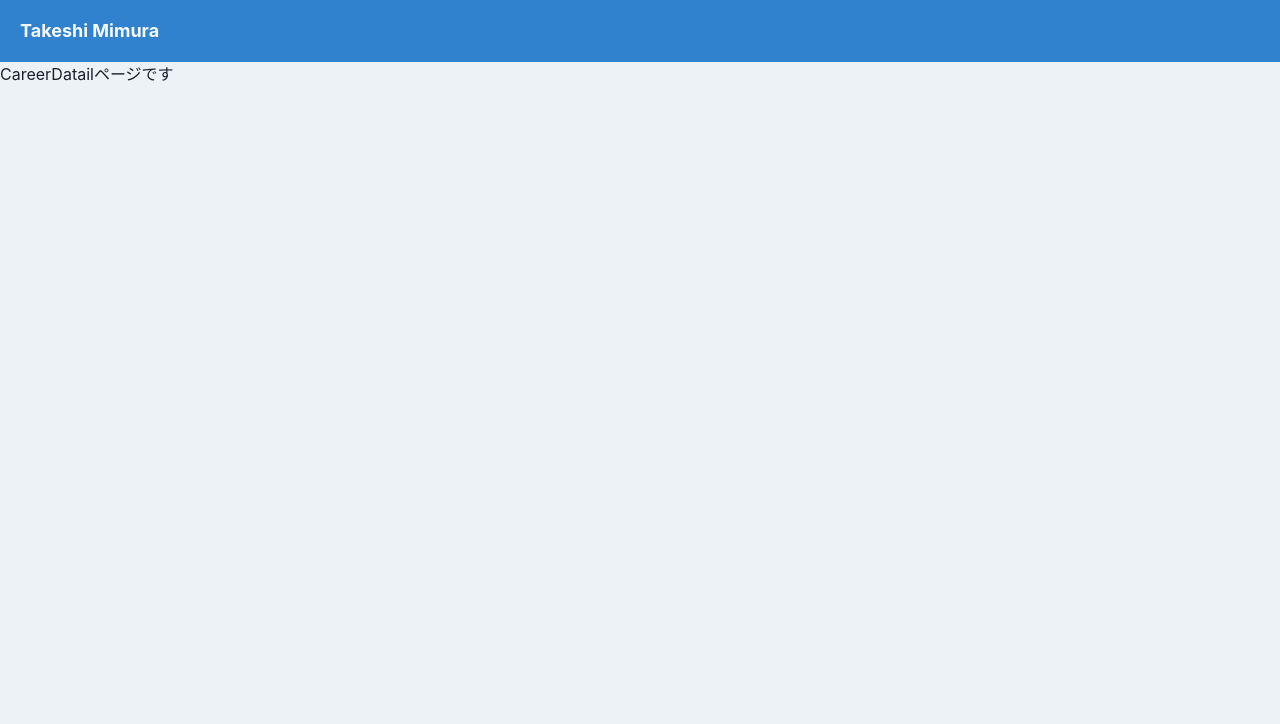
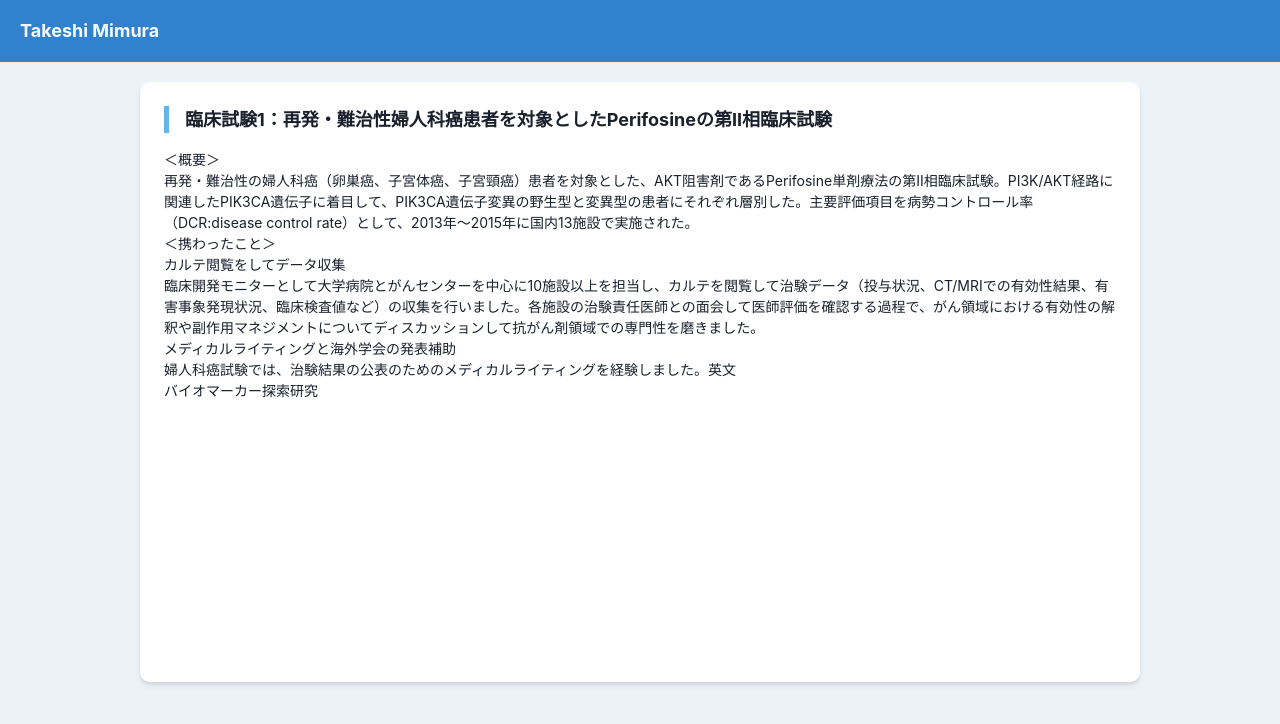
Before and after one commit to Mimu-salon/my-portfolio, a React (Create React App) app: page /carrer_datail in a window 1280 px wide. Shown: the top 724 px of the page. Built offline with nearby package versions, Linux system fonts and the light colour scheme.

Commit message:
✨ CancerDatailページのレイアウト作成

```diff
--- a/src/components/pages/CareerDatail.tsx
+++ b/src/components/pages/CareerDatail.tsx
@@ -1,3 +1,4 @@
+import { Box, Stack, Text } from '@chakra-ui/layout';
 import { memo, VFC } from 'react';
 import { HeaderCareerDatail } from '../organisms/layout/header/HeaderCareerDatail';
 
@@ -5,7 +6,40 @@ export const CareerDatail: VFC = memo(() => {
   return (
     <>
       <HeaderCareerDatail />
-      <p>CareerDatailページです</p>
+      <Box
+        maxW='1000px'
+        minH='600px'
+        bg='white'
+        borderRadius='10px'
+        shadow='md'
+        mt={5}
+        p={6}
+        mx='auto'
+        _hover={{ cursor: 'pointer', opacity: 0.8 }}>
+        <Stack spacing={4}>
+          <Text fontSize='lg' fontWeight='bold' borderLeft='solid' borderColor='blue.300' borderLeftWidth='5px' pl={4}>
+            臨床試験1：再発・難治性婦人科癌患者を対象としたPerifosineの第II相臨床試験
+          </Text>
+          <Text fontSize='sm'>
+            ＜概要＞
+            <br />
+            再発・難治性の婦人科癌（卵巣癌、子宮体癌、子宮頸癌）患者を対象とした、AKT阻害剤であるPerifosine単剤療法の第II相臨床試験。PI3K/AKT経路に関連したPIK3CA遺伝子に着目して、PIK3CA遺伝子変異の野生型と変異型の患者にそれぞれ層別した。主要評価項目を病勢コントロール率（DCR:disease
+            control rate）として、2013年〜2015年に国内13施設で実施された。
+            <br />
+            ＜携わったこと＞
+            <br />
+            カルテ閲覧をしてデータ収集
+            <br />
+            臨床開発モニターとして大学病院とがんセンターを中心に10施設以上を担当し、カルテを閲覧して治験データ（投与状況、CT/MRIでの有効性結果、有害事象発現状況、臨床検査値など）の収集を行いました。各施設の治験責任医師との面会して医師評価を確認する過程で、がん領域における有効性の解釈や副作用マネジメントについてディスカッションして抗がん剤領域での専門性を磨きました。
+            <br />
+            メディカルライティングと海外学会の発表補助
+            <br />
+            婦人科癌試験では、治験結果の公表のためのメディカルライティングを経験しました。英文
+            <br />
+            バイオマーカー探索研究
+          </Text>
+        </Stack>
+      </Box>
     </>
   );
 });
```
